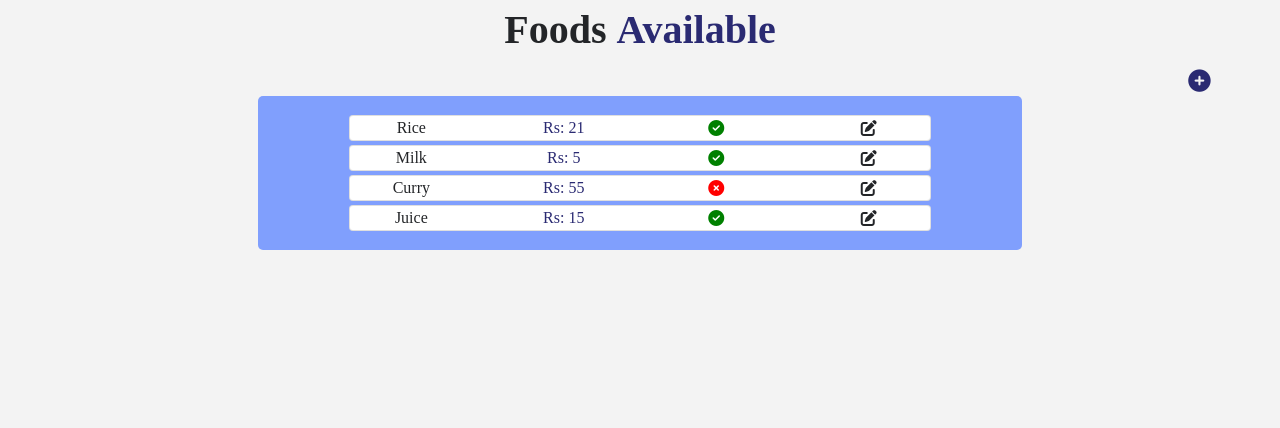
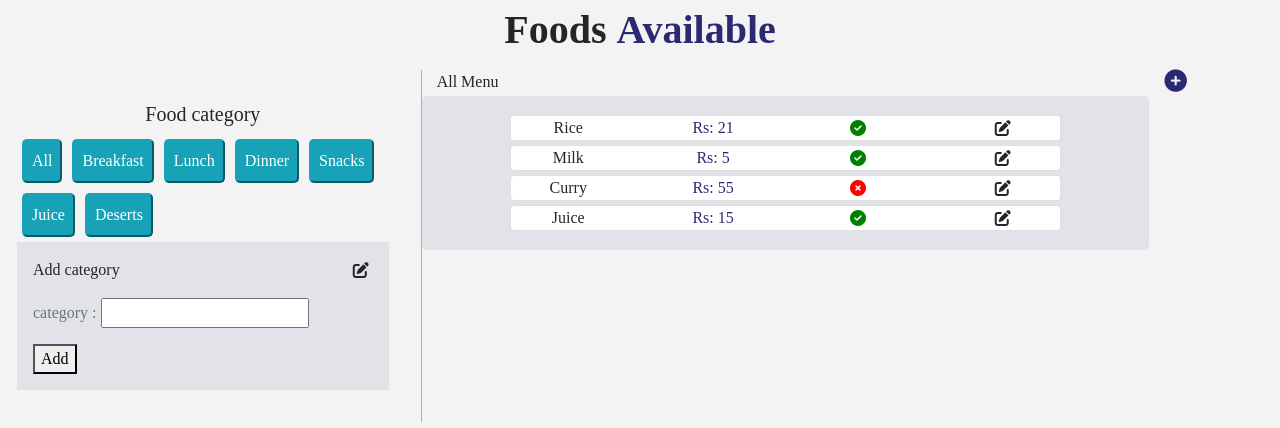
Before and after one commit to aswanthvp/hotelapplicationfrontend, a React (Create React App) app: page /product in a window 1280 px wide. Shown: the part 328-756 px from the top of the page. Built offline with nearby package versions, Linux system fonts and the light colour scheme.

Commit message:
added category in product and adding the category and viewing the food menu on category based is also added

```diff
--- a/src/App.css
+++ b/src/App.css
@@ -1,6 +1,6 @@
 :root{
   --mainBlue:#2a2a72;
-  --lightBlue:#809ffd;
+  --lightBlue:#e1e3e8;
   --mainWhite:#f3f3f3;
   --mainDark:#232528;
   --mainYellow:#ffa400;
@@ -55,3 +55,31 @@ body{
   margin:5px;
   border-radius: 5px;
 }
+
+.product_category{
+  /* margin-left:5px; */
+  padding: 2rem !important;
+  border-right : 1px solid #b1aaaa;
+}
+.product_category_button{
+  margin:5px;
+  border-radius:5px;
+  padding:8px;
+}
+.product_category_add{
+  background-color: var(--lightBlue);
+  padding:1rem;
+}
+.product_category_delete{
+  color:#dc4040;
+}
+
+.float_left{
+  float: left;
+}
+.float_right{
+  float: right;
+}
+.float_none{
+  clear: both;
+}
--- a/src/component/product/ModalProduct.js
+++ b/src/component/product/ModalProduct.js
@@ -9,10 +9,19 @@ export default class ModalProduct extends Component {
     {
       super(props);
       this.state = {
-          foodName: '',foodPrice:""
+          foodName: '',
+          foodPrice:"",
+          foodCategory:""
         };
     }
 
+    updateCategory = (event) => {
+        let category = event.target.value;
+        console.log(category)
+        this.setState(()=>{
+            return{foodCategory:category}
+        })
+    }
     render() {
         return (
             <FoodConsumer>
@@ -32,6 +41,18 @@ export default class ModalProduct extends Component {
                                         >
                                         <h5>{edit ? "Food Edit" :"Add Food"}</h5>
                                         <p className="text-muted">Food: <input id="foodName"   type="text" defaultValue = { product } ref={(c) => this.foodName = c}/></p>
+                                        <p className="text-muted">Category:
+                                            <select onChange={(e)=>
+                                                {
+                                                   this.updateCategory(e);
+                                                }
+                                            }>
+                                                {value.foodCategory.map((item)=>{
+                                                        return <option value={item} key={item}>{item}</option>
+                                                })
+                                                }
+                                            </select>
+                                        </p>
                                         <p className="text-muted">Price: <input id="foodPrice"  type="text" defaultValue = { price } ref={(c) => this.foodPrice = c}/></p>
 
                                         <Link to="/product">
@@ -46,14 +67,15 @@ export default class ModalProduct extends Component {
                                             {edit ?
                                                 <button className="product_button"
                                                     onClick={() => {
-                                                        updateProduct(id, this.foodName.value,this.foodPrice.value)
+                                                        updateProduct(id, this.foodName.value,this.foodPrice.value,this.foodCategory)
                                                     }}>
                                                     Update
                                                 </button>
                                             :
                                                 <button className="product_button"
                                                     onClick={() => {
-                                                        addProduct(this.foodName.value,this.foodPrice.value)
+                                                        console.log(this.state)
+                                                        addProduct(this.foodName.value,this.foodPrice.value, this.state.foodCategory)
                                                     }}>
                                                     Add
                                                 </button>
--- a/src/component/product/Product.js
+++ b/src/component/product/Product.js
@@ -2,6 +2,7 @@ import React, { Component } from 'react'
 import Title from "../Title"
 import { FoodConsumer } from '../../context'
 import ProductDetails from './ProductDetails'
+import ProductCategory from './ProductCategory'
 
 export default class Product extends Component {
     render() {
@@ -11,30 +12,47 @@ export default class Product extends Component {
                 <FoodConsumer>
                     {(value)=>{
                         return(
-                            <div className="col-1 ml-auto">
-                                <div className=" fas fa-plus-circle add_product"
+                            <div>
+                                <div className="row">
+                                    <ProductCategory value = {value}></ProductCategory>
+                                    <div className="col-8">
+                                        <div className="row">
+                                            <div className="col-2">{value.foodCategoryDisplay} Menu  </div>
+                                            <div className="col-8 mx-auto">
+                                                <p>{}</p>
+                                            </div>
+                                            <div className="col-2 ml-auto ">
+                                                <div className=" fas fa-plus-circle add_product pull-right"
                                                     onClick={() => {
                                                     value.productOpenModalAdd();
                                                     }}>
                                                 </div>
                                             </div>
-                        )
-                    }}
-                </FoodConsumer>
-
+                                        </div>
                                         <div className="row">
-                    <div className="product_window col-7 mx-auto">
-                        <FoodConsumer>
-                            {(value)=>{
-                                return value.productlist.map((product) => {
+                                            <div className="product_window col-10 mr-auto">
+                                                        {
+                                                            value.foodCategoryDisplay === "All"?
+                                                                (
+                                                                    value.productlist.map((product) => {
                                                                         return <ProductDetails key={product.id} value = {value} product={product} ></ProductDetails>
                                                                     })
-                            }}
-                        </FoodConsumer>
+                                                                ):(
+                                                                   value.productlist.filter((product) =>{
+                                                                       return product.category === value.foodCategoryDisplay;
+                                                                   }).map((product)=>{
+                                                                        return <ProductDetails key={product.id} value = {value} product={product} ></ProductDetails>
+                                                                   })
+                                                                )
+                                                        }
                                             </div>
                                         </div>
                                     </div>
-
+                                </div>
+                            </div>
+                        )}}
+                </FoodConsumer>
+            </div>
         )
     }
 }
--- /dev/null
+++ b/src/component/product/ProductCategory.js
@@ -0,0 +1,39 @@
+import React, { Component } from 'react'
+
+export default class ProductCategory extends Component {
+    constructor(props)
+    {
+      super(props);
+      this.state = {
+          category: ''
+        };
+    }
+    render() {
+        const value = this.props.value;
+        return (
+            <div className="col-4 product_category">
+                <h5 className="mx-auto text-center">Food category</h5>
+                {
+                    value.foodCategory.map((item) =>{
+                        if(value.deleteCategory){
+                            return <button key={item} className="product_category_button btn-info"> {item} <div className="fa fa-times product_category_delete" onClick={()=>{value.productCategoryDelete(item)}}></div></button >
+                        }
+                        return <button key={item} className="product_category_button btn-info" onClick={()=>
+                            value.updatefoodCategoryDisplay(item)
+                        }> {item} </button >
+                    })
+                }
+                <div className="product_category_add">
+                    <div className="row">
+
+                    </div>
+                    <p className="float_left">Add category</p>
+                    <p className="float_right p-1 fas fa-edit" onClick = {()=>{value.productCategoryEdit()}}></p>
+                    <p className="text-muted float_none">category : <input id="foodCategory"  type="text" ref={(c) => this.category = c}/></p>
+                    <button className="" onClick={()=>{value.productCategoryAdd(this.category.value)}}>Add</button>
+                </div>
+
+            </div>
+        )
+    }
+}
--- a/src/context.js
+++ b/src/context.js
@@ -1,6 +1,6 @@
 import React, { Component } from 'react'
 
-import { productlist , modalProduct }  from './data'
+import { productlist , modalProduct, foodCategory }  from './data'
 
 const FoodContext = React.createContext();
 //Provide
@@ -13,8 +13,12 @@ class FoodProvider extends Component {
         modalProductOpen : false,
         modalProduct : modalProduct,
         foodName : "",
-        foodPrice : ""
+        foodPrice : "",
+        foodCategory : foodCategory,
+        foodCategoryDisplay : "All",
+        deleteCategory : false
     }
+
     handleProductAvailability = (id) => {
         let tempProductList = [...this.state.productlist];
         const selectedProduct = tempProductList.find(item => {
@@ -50,7 +54,54 @@ class FoodProvider extends Component {
         });
     };
 
-    updateProduct = (id, food, price) => {
+    productCategoryEdit = () =>{
+        let temp;
+        if(this.state.deleteCategory){
+            temp = false;
+        }else{
+            temp = true;
+        }
+        this.setState(() =>{
+            return{deleteCategory:temp}
+        })
+    }
+
+    productCategoryAdd = (category) => {
+        let temp = [...this.state.foodCategory];
+        temp.push(category);
+        temp = [...new Set(temp)];
+        console.log(temp)
+        this.setState(()=>{
+            return {foodCategory:temp}
+        })
+    }
+
+    productCategoryDelete = (category) => {
+        if(category === "All"){
+            alert("Cant delet All")
+            return null
+        }else{
+
+            let temp = [...this.state.foodCategory]
+            let tempNew = [];
+            temp.forEach((item)=>{
+                if (item !== category){
+                    tempNew.push(item)
+                }
+            });
+            this.setState(()=>{
+                return {foodCategory:tempNew}
+            })
+        }
+    }
+
+    updatefoodCategoryDisplay = (foodCategory) => {
+        this.setState(()=>{
+            return {foodCategoryDisplay:foodCategory}
+        })
+    }
+
+    updateProduct = (id, food, price,category) => {
         let tempCart = [...this.state.productlist];
         const selectedProduct = tempCart.find(item => {
         return item.id === id;
@@ -59,6 +110,7 @@ class FoodProvider extends Component {
         const product = tempCart[index];
         product.product = food;
         product.price = price;
+        product.category = category;
         this.setState(() => {
             return {
                  productlist: [...tempCart] , modalProductOpen: false
@@ -66,11 +118,13 @@ class FoodProvider extends Component {
         });
     }
 
-    addProduct = ( food, price) => {
-        let tempFood = {id:5,product:food,price:price,available:true}
+    addProduct = ( food, price ,category) => {
+        console.log(category)
+        let tempFood = {id:Math.floor(Math.random()*1000),product:food,price:price,available:true,category:category}
         let tempCart = [...this.state.productlist];
         console.log(this.state.productlist)
         tempCart.push(tempFood);
+        console.log(tempCart)
         this.setState(() => {
             return {
                  productlist: tempCart , modalProductOpen: false
@@ -93,7 +147,11 @@ class FoodProvider extends Component {
                         productOpenModalAdd : this.productOpenModalAdd,
                         closeProductModal : this.closeProductModal,
                         updateProduct : this.updateProduct,
-                        addProduct : this.addProduct
+                        addProduct : this.addProduct,
+                        productCategoryEdit : this.productCategoryEdit,
+                        productCategoryDelete : this.productCategoryDelete,
+                        productCategoryAdd : this.productCategoryAdd,
+                        updatefoodCategoryDisplay : this.updatefoodCategoryDisplay
                     }
                 }>
                 {this.props.children}
--- a/src/data.js
+++ b/src/data.js
@@ -3,24 +3,28 @@ export const productlist =[
         id:1,
         product:"rice",
         price:21,
+        category:"Lunch",
         available:true
     },
     {
         id:2,
         product:"Milk",
         price:5,
+        category:"Deserts",
         available:true
     },
     {
         id:3,
         product:"curry",
         price:55,
+        category:"Lunch",
         available:false
     },
     {
         id:4,
         product:"Juice",
         price:15,
+        category:"Juice",
         available:true
     }
 ]
@@ -28,3 +32,5 @@ export const productlist =[
 export const modalProduct = {
 
 }
+
+export const foodCategory = ["All","Breakfast","Lunch","Dinner","Snacks","Juice","Deserts"]
```
Lines whose indentation alone changed are shown as unchanged.
